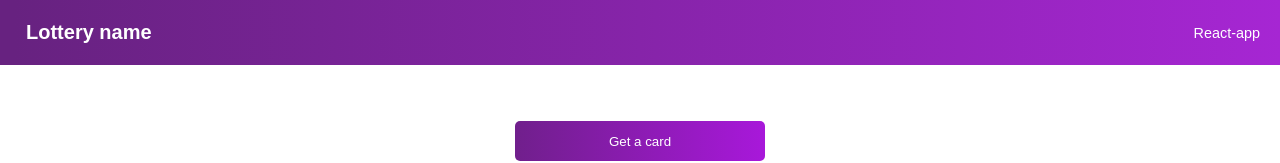
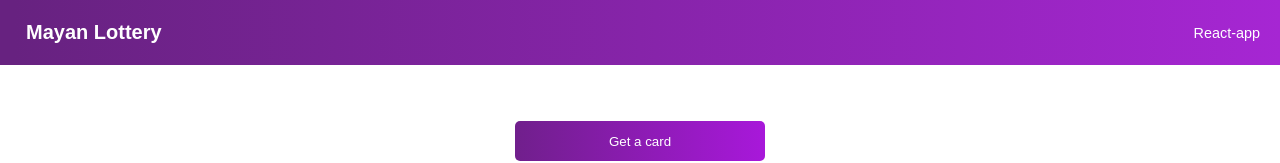
Before and after one commit to lamassu38/lottery, a React (Create React App) app: page / in a window 1280 px wide. Shown: the top 163 px of the page. Built offline with nearby package versions, Linux system fonts and the light colour scheme.

Commit message:
Add the images to public directory and the components directory

```diff
--- a/src/components/Header.js
+++ b/src/components/Header.js
@@ -8,7 +8,7 @@ export default function Header(){
             atl='Header logo'
             className='header--image'
             />
-            <h2 className='header--title'>Lottery name</h2>
+            <h2 className='header--title'>Mayan Lottery</h2>
             <h4 className='header--project'>React-app</h4>
         </header>
     )
```
